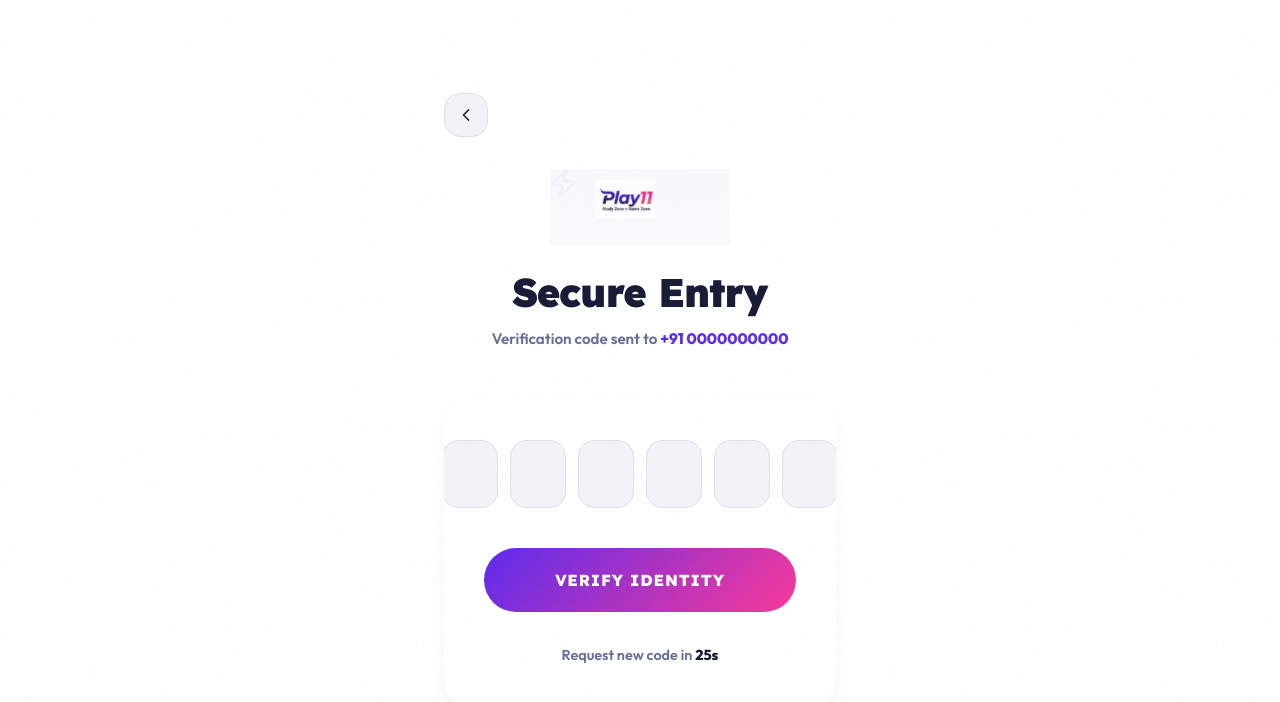
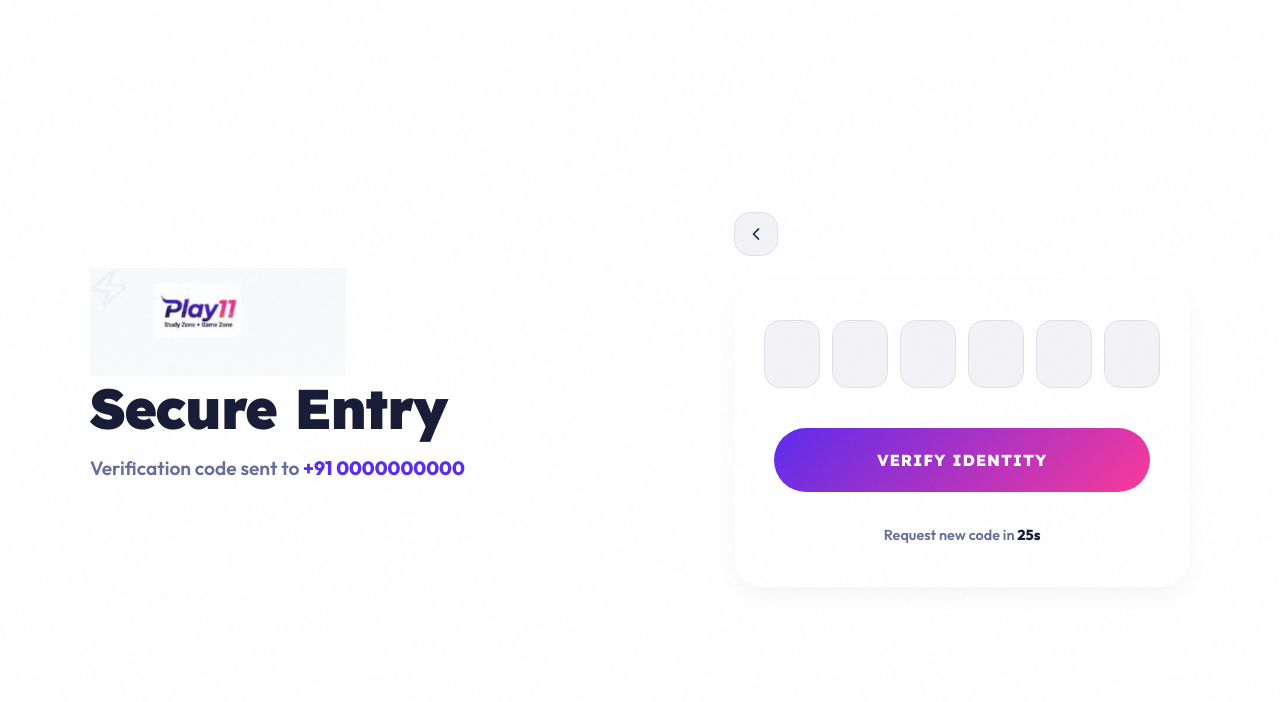
Before and after one commit to Divya147940/play-11, a React (Vite) app: page /otp in a window 1280 px wide. Shown: the top 702 px of the page. Built offline with nearby package versions, Linux system fonts and the light colour scheme; the HTML template or start-up script is replaced by a standard one.

Commit message:
style: implement modern responsive horizontal split-layout for desktop authentication screens

```diff
--- a/src/index.css
+++ b/src/index.css
@@ -248,3 +248,36 @@ h1, h2, h3, h4 {
 .animate-elite {
   animation: elite-bounce-in 0.8s cubic-bezier(0.34, 1.56, 0.64, 1) forwards;
 }
+
+/* Responsive Auth Layout */
+.auth-split {
+  display: flex;
+  flex-direction: column;
+  width: 100%;
+  max-width: 480px;
+  margin: 0 auto;
+}
+
+@media (min-width: 1024px) {
+  .auth-split {
+    flex-direction: row;
+    max-width: 1100px;
+    align-items: center;
+    gap: 6rem;
+  }
+
+  .auth-brand {
+    flex: 1.2;
+    text-align: left !important;
+    align-items: flex-start !important;
+  }
+
+  .auth-brand img {
+    margin-left: 0 !important;
+  }
+
+  .auth-card-container {
+    flex: 1;
+    min-width: 420px;
+  }
+}
--- a/src/pages/LoginPage.jsx
+++ b/src/pages/LoginPage.jsx
@@ -51,24 +51,29 @@ const LoginPage = () => {
 
   return (
     <div className="mesh-bg-blue" style={{ minHeight: '100vh', display: 'flex', alignItems: 'center', justifyContent: 'center', background: 'white' }}>
-      <div className="container" style={{ maxWidth: '480px', padding: 'var(--page-padding)' }}>
+      <div className="container" style={{ padding: 'var(--page-padding)' }}>
+
+        <div className="auth-split">
           {/* Header Branding */}
-        <div style={{ textAlign: 'center', marginBottom: '3rem' }} className="animate-elite">
+          <div style={{ textAlign: 'center', marginBottom: '3rem', display: 'flex', flexDirection: 'column', alignItems: 'center' }} className="animate-elite auth-brand">
             <img
               src={logo}
               alt="Play11 Logo"
               style={{
-              width: '180px',
+                width: 'clamp(180px, 20vw, 280px)',
                 height: 'auto',
                 objectFit: 'contain',
-              marginBottom: '1rem'
+                marginBottom: '1rem',
+                marginLeft: 'auto',
+                marginRight: 'auto'
               }}
             />
-          <h1 style={{ fontSize: 'clamp(2rem, 5vw, 2.75rem)', fontWeight: 900, fontFamily: 'Lexend', marginBottom: '0.75rem', color: 'hsl(var(--foreground))' }}>Play11 Elite</h1>
-          <p style={{ color: 'hsl(var(--muted-foreground))', fontWeight: 600, fontSize: '0.95rem' }}>The Arena of Champions</p>
+            <h1 style={{ fontSize: 'clamp(2rem, 5vw, 3.5rem)', fontWeight: 900, fontFamily: 'Lexend', marginBottom: '0.75rem', color: 'hsl(var(--foreground))' }}>Play11 Elite</h1>
+            <p style={{ color: 'hsl(var(--muted-foreground))', fontWeight: 600, fontSize: 'clamp(0.95rem, 2vw, 1.2rem)' }}>The Arena of Champions</p>
           </div>
 
           {/* Login Card */}
+          <div className="auth-card-container">
             <div className="bento-card animate-elite" style={{ padding: 'clamp(1.5rem, 5vw, 2.5rem)', background: 'white' }}>
               <div style={{ marginBottom: '2rem' }}>
                 <h2 style={{ fontSize: '1.5rem', fontWeight: 800, fontFamily: 'Lexend', marginBottom: '0.5rem', color: 'hsl(var(--foreground))' }}>Welcome Back</h2>
@@ -141,7 +146,7 @@ const LoginPage = () => {
             </div>
 
             {/* Footer Meta */}
-        <div style={{ marginTop: '3rem', textAlign: 'center' }} className="animate-elite">
+            <div style={{ marginTop: '2rem', textAlign: 'center' }} className="animate-elite">
               <p style={{ fontSize: '0.8rem', color: 'hsl(var(--muted-foreground))', fontWeight: 600 }}>
                 By continuing, you agree to our <br/>
                 <span style={{ color: 'hsl(var(--primary))', cursor: 'pointer' }}>Terms of Service</span> & <span style={{ color: 'hsl(var(--primary))', cursor: 'pointer' }}>Privacy Policy</span>
@@ -149,6 +154,8 @@ const LoginPage = () => {
             </div>
           </div>
         </div>
+      </div>
+    </div>
   );
 };
 
--- a/src/pages/OtpPage.jsx
+++ b/src/pages/OtpPage.jsx
@@ -75,7 +75,31 @@ const OtpPage = () => {
 
   return (
     <div className="mesh-bg-blue" style={{ minHeight: '100vh', display: 'flex', alignItems: 'center', justifyContent: 'center', background: 'white' }}>
-      <div className="container" style={{ maxWidth: '520px', padding: 'var(--page-padding)' }}>
+      <div className="container" style={{ padding: 'var(--page-padding)' }}>
+        <div className="auth-split">
+
+          {/* Header content */}
+          <div style={{ marginBottom: '3rem', textAlign: 'center', display: 'flex', flexDirection: 'column', alignItems: 'center' }} className="animate-elite auth-brand">
+            <img
+              src={logo}
+              alt="Play11 Logo"
+              style={{
+                width: 'clamp(180px, 20vw, 280px)',
+                height: 'auto',
+                objectFit: 'contain',
+                marginBottom: '1rem',
+                display: 'inline-block',
+                margin: '0 auto'
+              }}
+            />
+            <h2 style={{ fontSize: 'clamp(2rem, 5vw, 3.5rem)', fontWeight: 900, fontFamily: 'Lexend', marginBottom: '0.75rem', color: 'hsl(var(--foreground))' }}>Secure Entry</h2>
+            <p style={{ color: 'hsl(var(--muted-foreground))', fontWeight: 600, fontSize: 'clamp(0.95rem, 2vw, 1.2rem)' }}>
+              Verification code sent to <span style={{ color: 'hsl(var(--primary))', fontWeight: 800 }}>+91 {mobile}</span>
+            </p>
+          </div>
+
+          {/* OTP Entry Card */}
+          <div className="auth-card-container">
             {/* Back navigation */}
             <button
                onClick={() => navigate('/login')}
@@ -86,33 +110,13 @@ const OtpPage = () => {
                  background: 'hsl(var(--muted))',
                  borderRadius: '1rem',
                  color: 'hsl(var(--foreground))',
-             marginBottom: '2rem',
+                 marginBottom: '1.5rem',
                  border: '1px solid hsl(var(--card-border))'
                }}
             >
               <ChevronLeft size={20} />
             </button>
 
-        {/* Header content */}
-        <div style={{ marginBottom: '3rem', textAlign: 'center' }} className="animate-elite">
-          <img
-            src={logo}
-            alt="Play11 Logo"
-            style={{
-              width: '180px',
-              height: 'auto',
-              objectFit: 'contain',
-              marginBottom: '1rem',
-              display: 'inline-block'
-            }}
-          />
-          <h2 style={{ fontSize: 'clamp(1.75rem, 4vw, 2.5rem)', fontWeight: 900, fontFamily: 'Lexend', marginBottom: '0.75rem', color: 'hsl(var(--foreground))' }}>Secure Entry</h2>
-          <p style={{ color: 'hsl(var(--muted-foreground))', fontWeight: 600, fontSize: '0.95rem' }}>
-            Verification code sent to <span style={{ color: 'hsl(var(--primary))', fontWeight: 800 }}>+91 {mobile}</span>
-          </p>
-        </div>
-
-        {/* OTP Entry Card */}
             <div className="bento-card animate-elite" style={{ padding: 'clamp(1.5rem, 5vw, 2.5rem)', background: 'white' }}>
               <div style={{ display: 'flex', gap: 'clamp(0.4rem, 2vw, 0.75rem)', justifyContent: 'center', marginBottom: '2.5rem' }}>
                 {otp.map((digit, i) => (
@@ -183,6 +187,8 @@ const OtpPage = () => {
             </div>
           </div>
         </div>
+      </div>
+    </div>
   );
 };
 
```
Lines whose indentation alone changed are shown as unchanged.
